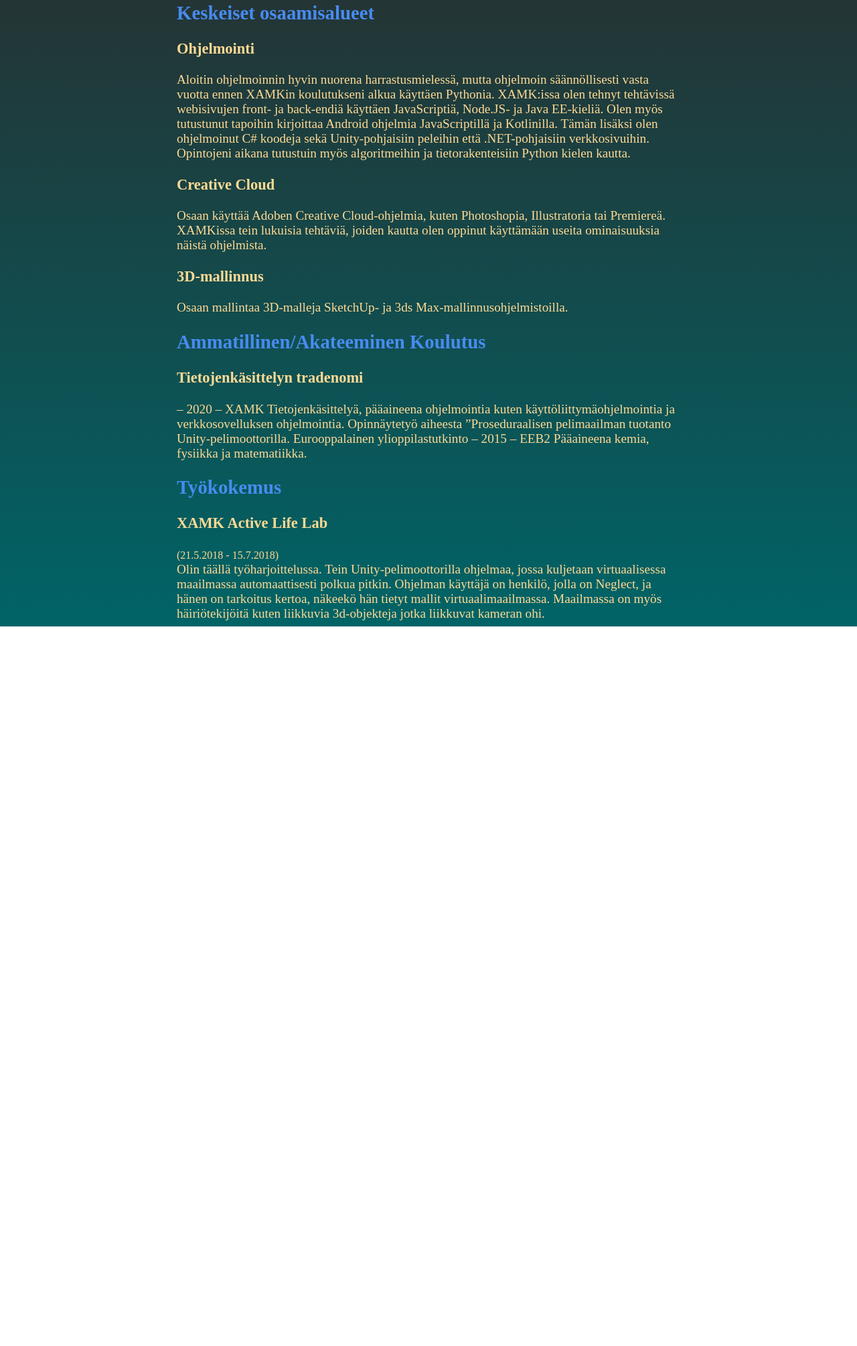
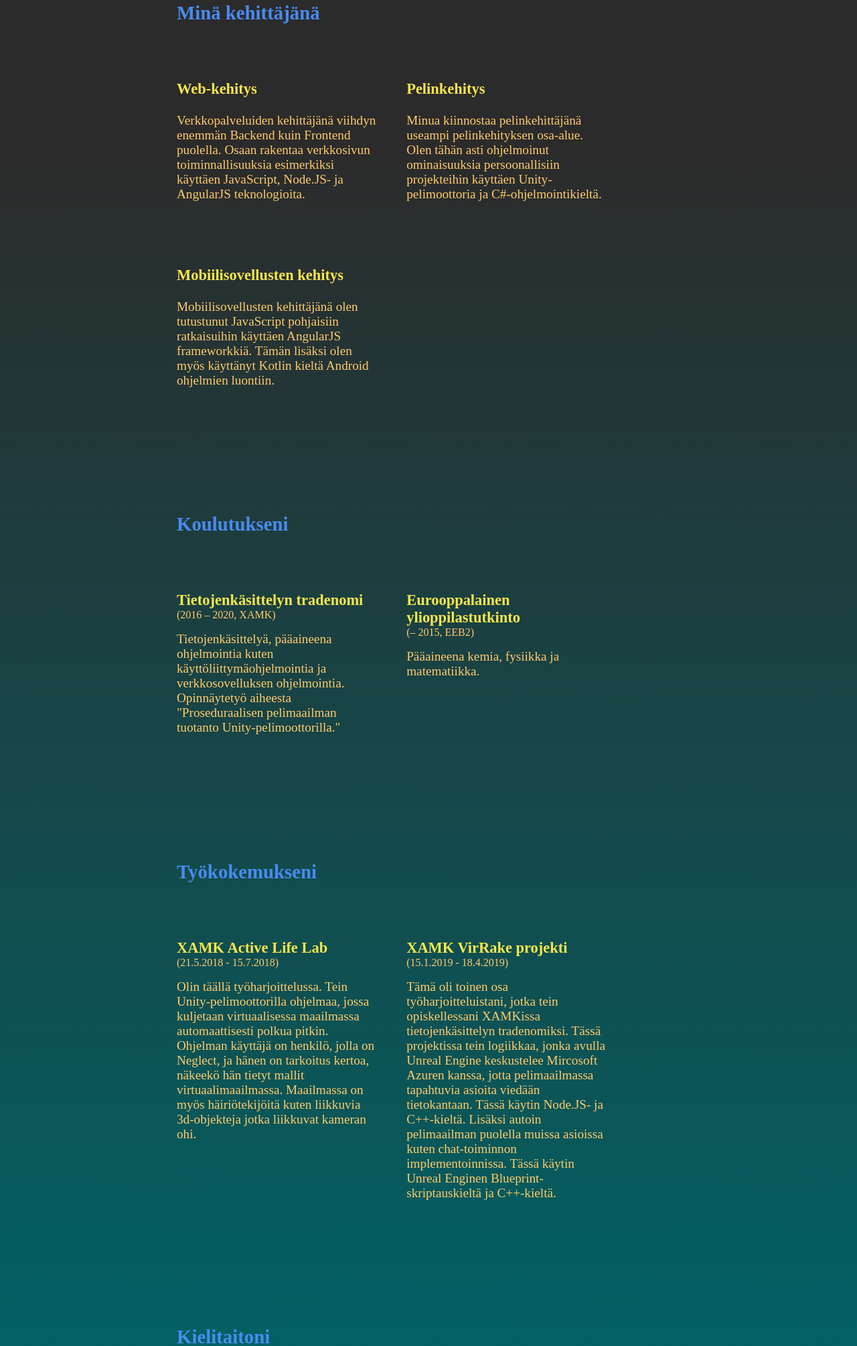
Before and after one commit to alkesi/CV-site, a plain HTML site: page index.html in a window 1280 px wide. Shown: the part 791-2800 px from the top of the page at 67% size. Before the commit the page ends 1726 px from the top, so only its background shows below. Drawn offline with nearby package versions, Linux system fonts and the light colour scheme; a web font is replaced by a local one.

Commit message:
set text to inline-block and added country flags

```diff
--- a/CV.css
+++ b/CV.css
@@ -23,8 +23,14 @@ body {
     background-color: rgb(43, 43, 43);
     background: linear-gradient(#2b2b2b 35%, #006467 100%);
     min-height: 100vh;
-    color: rgb(255, 218, 148);
+    color: rgb(255, 203, 107);
     font-size: larger;
+    font-family: 'NotoSans';
+}
+
+span {
+    width: 100px !important;
+    height: 75px;
 }
 
 .profile {
@@ -36,6 +42,7 @@ body {
     animation-duration: 1s;
     animation-timing-function: ease-in-out;
     margin: 5px;
+    filter: sepia(60%)
 }
 
 h1 {
@@ -54,26 +61,6 @@ h2.section {
     text-align: center;
     color: #48c9f0;
 }
-
-
-.headerDividerR {
-    border-left:1px solid #ffffff;
-    border-right:1px solid #ffffff;
-    height:100vh;
-    position:absolute;
-    right:300px;
-    top:0px;
-}
-
-.headerDividerL {
-    border-left:1px solid #ffffff;
-    border-right:1px solid #ffffff;
-    height:100vh;
-    position:absolute;
-    left:300px;
-    top:0px;
-}
-
 .container {
     margin-left: 20vw;
     margin-right: 20vw;
@@ -104,13 +91,35 @@ h2.section {
     margin-bottom: 205px;
 }
 
+.section {
+    display: block;
+    margin-top: 150px;
+}
+
 .section-header{
     color: #488bf0;
     font-family: 'NotoSans';
 }
 
-.nav {
+.subsection {
+    display: inline-block;
+    vertical-align: top;
+    max-width: 40%;
+    padding: 5%;
+    padding-left: 0%;
+}
 
+.subsection-header {
+    color: rgb(248, 231, 74);
+}
+
+.sml-nxt {
+    margin-bottom: 0px;
+}
+
+.small {
+    margin-bottom: 1em;
+    font-size: smaller;
 }
 
 .bookmark {
@@ -141,17 +150,6 @@ h2.section {
     text-decoration: none;
     color: rgb(255, 218, 148);
 }
-
-/*
-.card {
-    float: left;
-    max-width: 200px;
-    background: rgb(223, 223, 223);
-    border: 5px black;
-    border-radius: 20px;
-    box-shadow: 5px 5px 10px 10px black;
-    padding: 10px;
-}*/
 
 @media only screen and (max-width: 600px) {
     .container {
--- a/index.html
+++ b/index.html
@@ -3,6 +3,7 @@
 <head>
   <meta http-equiv="Content-Type" content="text/html; charset=UTF-8"/>
   <meta name="viewport" content="width=device-width, initial-scale=1, maximum-scale=1.0"/>
+  <link rel="stylesheet" href="https://cdnjs.cloudflare.com/ajax/libs/flag-icon-css/3.4.6/css/flag-icon.min.css">
   <title>Aleksi Torri</title>
   <link href="CV.css" type="text/css" rel="stylesheet" media="screen,projection"/>
 </head>
@@ -19,33 +20,105 @@
     </div>
   <div class="container">
       <h1>Aleksi Torri</h1>
-  <div class="subtext">Web- & Pelikehittäjä</div>
+      <div class="subtext">Web- & Pelinkehittäjä</div>
 
 
       <div class="welcome">
           <img src="oma.jpg" alt="" class="profile">
           <h2 class="welcome-header">Tervetuloa matkalainen!</h2>
-      <div class="text">Olet laskeutunut sivulleni, pidäthän paikan siistinä seuraavaa matkaajaa varten. Katsotaanpa mitkä seikkailut meitä odottavat alempana.</div>
+          <div class="text">
+            Olet laskeutunut sivulleni, pidäthän paikan siistinä seuraavaa matkaajaa varten.
+            Katsotaanpa mitkä seikkailut meitä odottavat alempana.
+          </div>
       </div>
 
-  <h2 class="section-header">Keskeiset osaamisalueet</h2>
+      <div class="section">
+          <h2 class="section-header">Minä kehittäjänä</h2>
+          <div class="subsection">
+              <h3 class="subsection-header">Web-kehitys</h3>
+              <div class="section-text">
+                Verkkopalveluiden kehittäjänä viihdyn enemmän Backend kuin Frontend puolella.
+                Osaan rakentaa verkkosivun toiminnallisuuksia esimerkiksi käyttäen JavaScript,
+                Node.JS- ja AngularJS teknologioita.
+              </div>
+          </div>
+          <div class="subsection">
+              <h3 class="subsection-header">Pelinkehitys</h3>
+              <div class="section-text">
+                Minua kiinnostaa pelinkehittäjänä useampi pelinkehityksen osa-alue.
+                Olen tähän asti ohjelmoinut ominaisuuksia persoonallisiin projekteihin
+                käyttäen Unity-pelimoottoria ja C#-ohjelmointikieltä.
+              </div>
+          </div>
+          <div class="subsection">
+              <h3 class="subsection-header">Mobiilisovellusten kehitys</h3>
+              <div class="section-text">
+                Mobiilisovellusten kehittäjänä olen tutustunut JavaScript pohjaisiin ratkaisuihin käyttäen
+                AngularJS frameworkkiä. Tämän lisäksi olen myös käyttänyt Kotlin kieltä Android ohjelmien luontiin.
+              </div>
+          </div>
+      </div>
+
+      <div class="section">
+          <h2 class="section-header" id="edu">Koulutukseni</h2>
+            <div class="subsection">
+              <h3 class="subsection-header sml-nxt">Tietojenkäsittelyn tradenomi</h3>
+              <div class="small">(2016 – 2020, XAMK)</div>
+
               <div>
-    <h3>Ohjelmointi</h3>
-    Aloitin ohjelmoinnin hyvin nuorena harrastusmielessä, mutta ohjelmoin säännöllisesti vasta vuotta ennen XAMKin koulutukseni alkua käyttäen Pythonia. XAMK:issa olen tehnyt tehtävissä webisivujen front- ja back-endiä käyttäen JavaScriptiä, Node.JS- ja Java EE-kieliä. Olen myös tutustunut tapoihin kirjoittaa Android ohjelmia JavaScriptillä ja Kotlinilla. Tämän lisäksi olen ohjelmoinut C# koodeja sekä Unity-pohjaisiin peleihin että .NET-pohjaisiin verkkosivuihin. Opintojeni aikana tutustuin myös algoritmeihin ja tietorakenteisiin Python kielen kautta.
-    <h3>Creative Cloud</h3>
-    Osaan käyttää Adoben Creative Cloud-ohjelmia, kuten Photoshopia, Illustratoria tai Premiereä. XAMKissa tein lukuisia tehtäviä, joiden kautta olen oppinut käyttämään useita ominaisuuksia näistä ohjelmista.
-    <h3>3D-mallinnus</h3>
-    Osaan mallintaa 3D-malleja SketchUp- ja 3ds Max-mallinnusohjelmistoilla.
-    <h2 class="section-header" id="edu">Ammatillinen/Akateeminen Koulutus</h2>
-    <h3>Tietojenkäsittelyn tradenomi</h3> – 2020 – XAMK
-    Tietojenkäsittelyä, pääaineena ohjelmointia kuten käyttöliittymäohjelmointia ja verkkosovelluksen ohjelmointia.
-    Opinnäytetyö aiheesta ”Proseduraalisen pelimaailman tuotanto Unity-pelimoottorilla.
-    Eurooppalainen ylioppilastutkinto – 2015 – EEB2
+                Tietojenkäsittelyä, pääaineena ohjelmointia kuten
+                käyttöliittymäohjelmointia ja verkkosovelluksen ohjelmointia.
+                Opinnäytetyö aiheesta "Proseduraalisen pelimaailman tuotanto Unity-pelimoottorilla."
+              </div>
+            </div>
+
+            <div class="subsection">
+              <h3 class="subsection-header sml-nxt">Eurooppalainen ylioppilastutkinto</h3>
+              <div class="small">(– 2015, EEB2)</div>
+              <div>
                 Pääaineena kemia, fysiikka ja matematiikka.
-    <h2 class="section-header" id="work">Työkokemus</h2>
-    <h3>XAMK Active Life Lab</h3>
-    <small>(21.5.2018 - 15.7.2018)</small>
-    <div>Olin täällä työharjoittelussa. Tein Unity-pelimoottorilla ohjelmaa, jossa kuljetaan virtuaalisessa maailmassa automaattisesti polkua pitkin. Ohjelman käyttäjä on henkilö, jolla on Neglect, ja hänen on tarkoitus kertoa, näkeekö hän tietyt mallit virtuaalimaailmassa. Maailmassa on myös häiriötekijöitä kuten liikkuvia 3d-objekteja jotka liikkuvat kameran ohi.</div>
+              </div>
+            </div>
+
+
+      </div>
+
+      <div class="section">
+        <h2 class="section-header" id="work">Työkokemukseni</h2>
+      <div class="subsection">
+        <h3 class="subsection-header sml-nxt">XAMK Active Life Lab</h3>
+        <div class="small">(21.5.2018 - 15.7.2018)</div>
+        <div>
+          Olin täällä työharjoittelussa. Tein Unity-pelimoottorilla ohjelmaa,
+          jossa kuljetaan virtuaalisessa maailmassa automaattisesti polkua pitkin.
+          Ohjelman käyttäjä on henkilö, jolla on Neglect, ja hänen on tarkoitus kertoa,
+          näkeekö hän tietyt mallit virtuaalimaailmassa.
+          Maailmassa on myös häiriötekijöitä kuten liikkuvia 3d-objekteja jotka liikkuvat kameran ohi.
+        </div>
+      </div>
+
+      <div class="subsection">
+        <h3 class="subsection-header sml-nxt">XAMK VirRake projekti</h3>
+        <div class="small">(15.1.2019 - 18.4.2019)</div>
+        <div>
+          Tämä oli toinen osa työharjoitteluistani, jotka tein opiskellessani XAMKissa
+          tietojenkäsittelyn tradenomiksi. Tässä projektissa tein logiikkaa, jonka avulla Unreal Engine
+          keskustelee Mircosoft Azuren kanssa, jotta pelimaailmassa tapahtuvia asioita viedään tietokantaan.
+          Tässä käytin Node.JS- ja C++-kieltä.
+          Lisäksi autoin pelimaailman puolella muissa asioissa kuten chat-toiminnon implementoinnissa.
+          Tässä käytin Unreal Enginen Blueprint-skriptauskieltä ja C++-kieltä.
+        </div>
+      </div>
+
+      </div>
+      <div class="section">
+          <h2 class="section-header">Kielitaitoni</h2>
+          <div>
+            <span class="flag-icon flag-icon-fi"></span>
+            <span class="flag-icon flag-icon-fr"></span>
+            <span class="flag-icon flag-icon-gb"></span>
+          </div>
+        </div>
       </div>
     </div>
 
```
Lines whose indentation alone changed are shown as unchanged.
